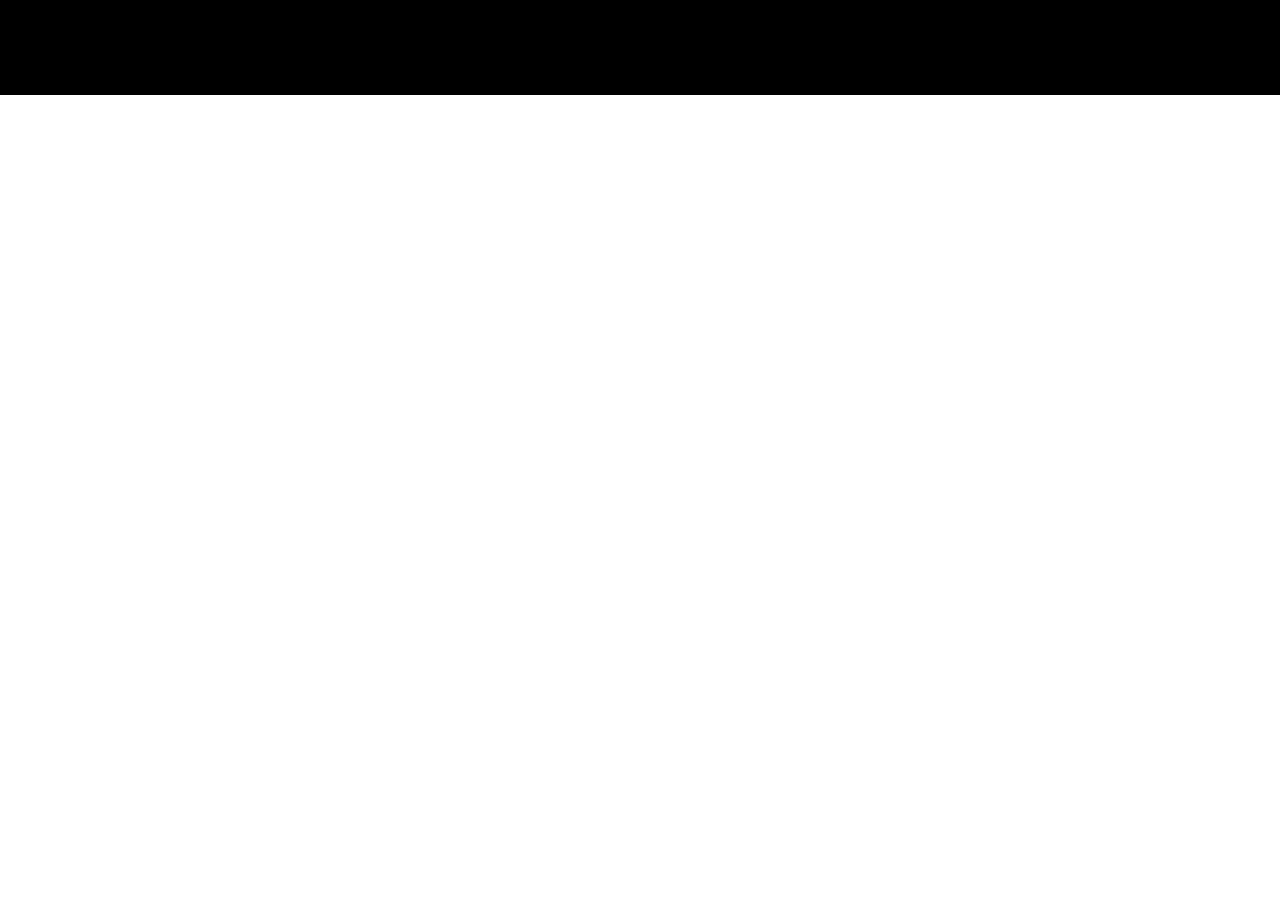
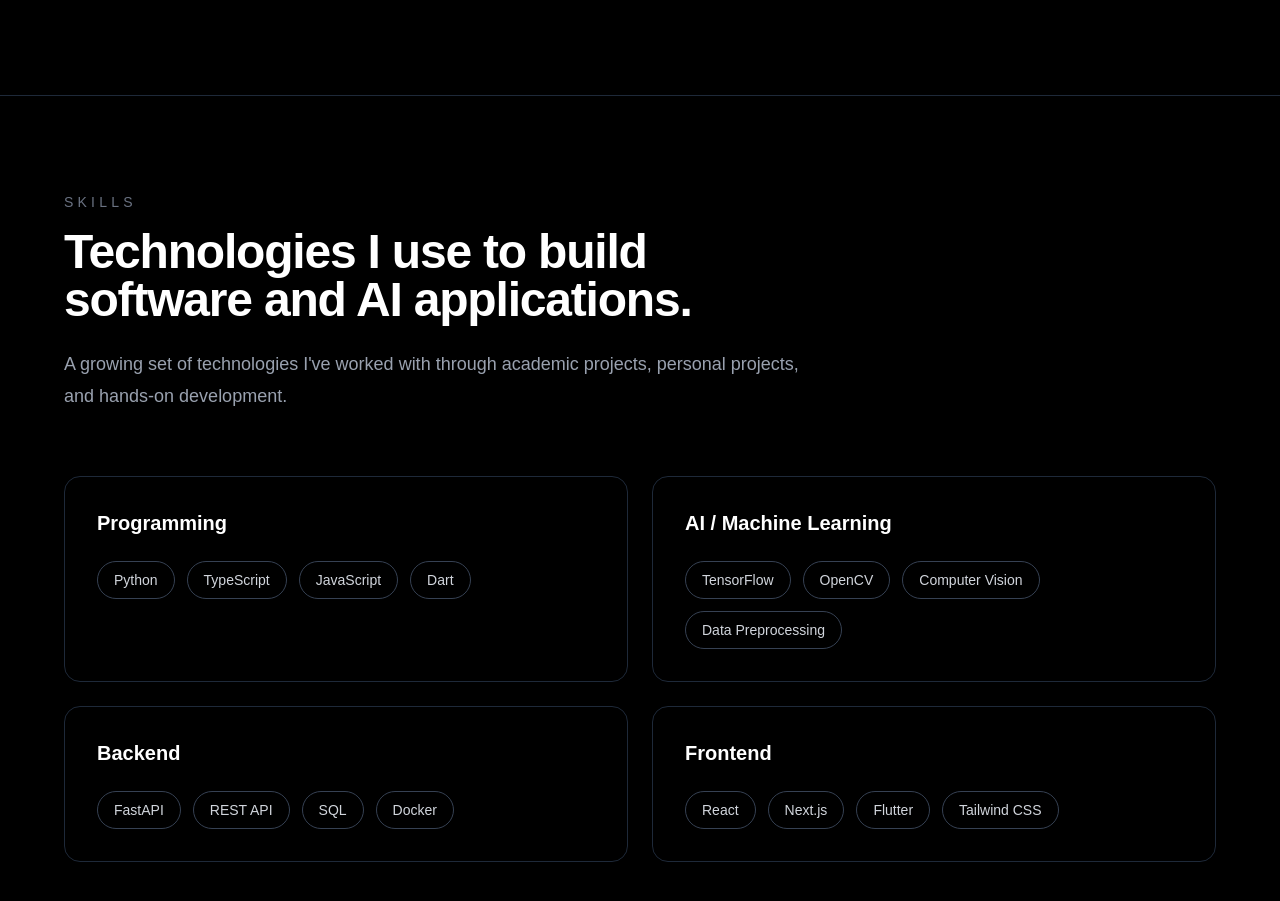
Before and after one commit to Wackzy12/angelo-portfolio, a Next.js app: page / in a window 1280 px wide. Shown: the part 1480-2381 px from the top of the page. Before the commit the page ends 1575 px from the top, so only its background shows below. Built offline with nearby package versions, Linux system fonts and the light colour scheme.

Commit message:
Add skills section

```diff
--- a/src/app/page.tsx
+++ b/src/app/page.tsx
@@ -1,5 +1,6 @@
 import Navbar from "@/components/Navbar";
 import About from "@/components/About";
+import Skills from "@/components/Skills";
 
 export default function Home() {
   return (
@@ -43,6 +44,7 @@
       </section>
 
       <About />
+      <Skills />
     </main>
   );
 }
--- /dev/null
+++ b/src/components/Skills.tsx
@@ -0,0 +1,66 @@
+import SectionHeading from "@/components/SectionHeading";
+
+export default function Skills() {
+  const skillCategories = [
+    {
+      title: "Programming",
+      skills: ["Python", "TypeScript", "JavaScript", "Dart"],
+    },
+    {
+      title: "AI / Machine Learning",
+      skills: [
+        "TensorFlow",
+        "OpenCV",
+        "Computer Vision",
+        "Data Preprocessing",
+      ],
+    },
+    {
+      title: "Backend",
+      skills: ["FastAPI", "REST API", "SQL", "Docker"],
+    },
+    {
+      title: "Frontend",
+      skills: ["React", "Next.js", "Flutter", "Tailwind CSS"],
+    },
+  ];
+
+  return (
+    <section
+      id="skills"
+      className="border-t border-gray-800 px-6 py-24"
+    >
+      <div className="mx-auto max-w-6xl">
+        <SectionHeading
+          label="Skills"
+          title="Technologies I use to build software and AI applications."
+          description="A growing set of technologies I've worked with through academic projects, personal projects, and hands-on development."
+        />
+
+        <div className="mt-16 grid gap-6 md:grid-cols-2">
+          {skillCategories.map((category) => (
+            <div
+              key={category.title}
+              className="rounded-2xl border border-gray-800 p-8"
+            >
+              <h3 className="text-xl font-semibold">
+                {category.title}
+              </h3>
+
+              <div className="mt-6 flex flex-wrap gap-3">
+                {category.skills.map((skill) => (
+                  <span
+                    key={skill}
+                    className="rounded-full border border-gray-700 px-4 py-2 text-sm text-gray-300"
+                  >
+                    {skill}
+                  </span>
+                ))}
+              </div>
+            </div>
+          ))}
+        </div>
+      </div>
+    </section>
+  );
+}
```
